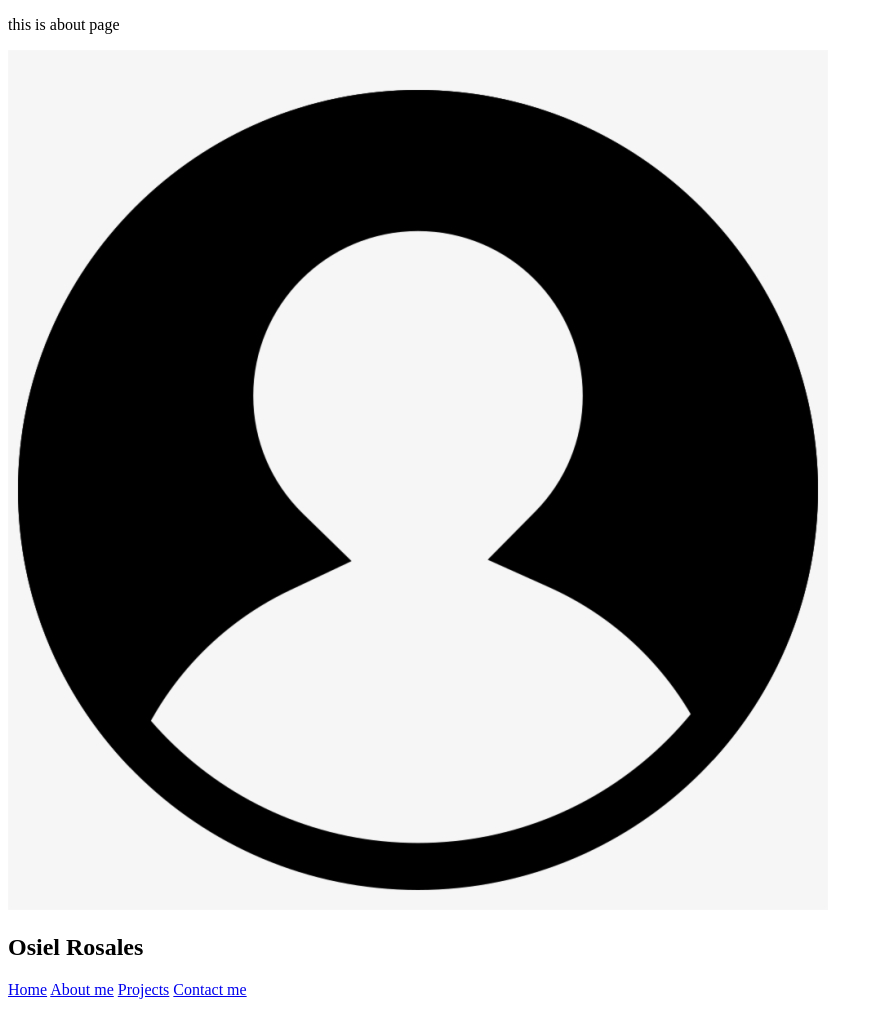
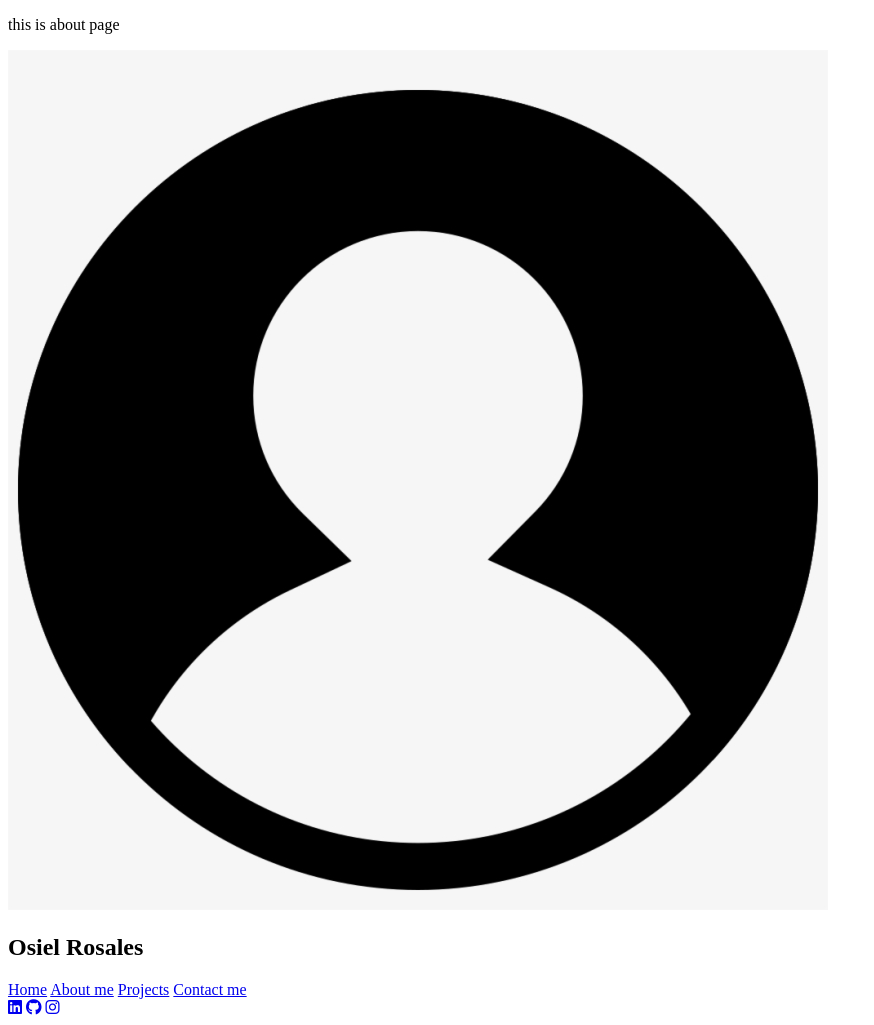
Before and after one commit to osielrosales/Portfolio-Website, a plain HTML site: page pages/about.html in a window 1280 px wide. Shown: the whole page, without its empty margins (0-874 px from the left). Drawn offline with Linux system fonts and the light colour scheme.

Commit message:
Added link for the social icons

```diff
--- a/pages/about.html
+++ b/pages/about.html
@@ -3,6 +3,7 @@
 <head>
     <meta charset="UTF-8">
     <meta name="viewport" content="width=device-width, initial-scale=1.0">
+    <link rel="stylesheet" href="https://cdnjs.cloudflare.com/ajax/libs/font-awesome/6.5.2/css/all.min.css"/>
     <title>About me</title>
 </head>
 <body>
```
Also changed, not shown: pages/contact.html (+1 -0 lines), pages/projects.html (+1 -0 lines).
